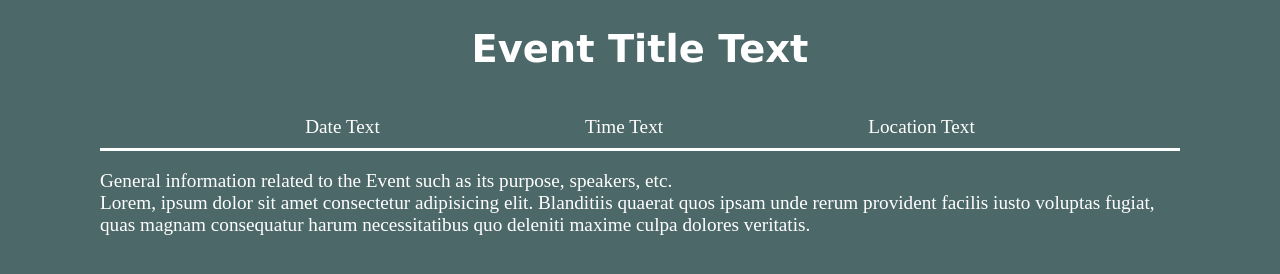
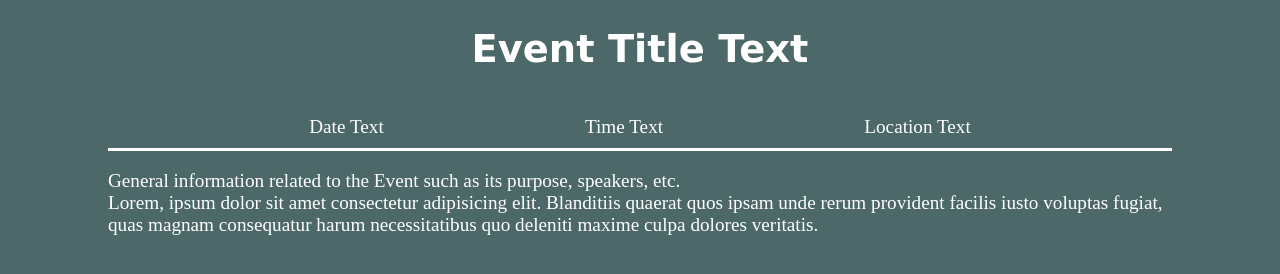
Before and after one commit to GeorgesGITHUB/A1, a plain HTML site: page EventPage.html in a window 1280 px wide. Drawn offline with Linux system fonts and the light colour scheme.

Commit message:
fixed longstanding hacky css and html structure

```diff
--- a/EventPage.html
+++ b/EventPage.html
@@ -11,12 +11,12 @@
 <body>
     <h1 id="name">Event Title Text</h1>
     <div class="flex-container">
-        <div>
-            <div class="flex-meta-info">
-                <span id="date">Date Text</span>
-                <span id="time">Time Text</span>
-                <span id="location">Location Text</span>
-            </div>
+        <div class="flex-meta-info">
+            <span id="date">Date Text</span>
+            <span id="time">Time Text</span>
+            <span id="location">Location Text</span>
+        </div>
+        <div class="flex-description">
             <p id="description">
                 General information related to the Event such as its purpose, speakers, etc.
                 <br>
--- a/EventPage.scss
+++ b/EventPage.scss
@@ -5,9 +5,6 @@ $horizontal-border-style: solid;
 $horizontal-border-width: 10px;
 
 body{
-    width: fit-content;
-    margin-left: auto;
-    margin-right: auto;
     padding-left: $horizontal-padding;
     padding-right: $horizontal-padding;
 
@@ -26,15 +23,11 @@ h1{
 }
 
 .flex-container {
-    hr{
-        margin: 0px;
-        border: 2px dashed;
-    }
-
     display: flex;
+    flex-direction: column;
     justify-content: center;
-    gap: 20px;
-
+    //gap: 20px;
+    //align-items: stretch
 }
 
 .flex-meta-info{
@@ -44,3 +37,8 @@ h1{
     border-bottom-style: solid;
     padding-bottom: 10px;
 }
+
+.flex-description{
+    display: flex;
+    justify-content: center;
+}
```
Also changed, not shown: css/EventPage.css, 1 other file.
